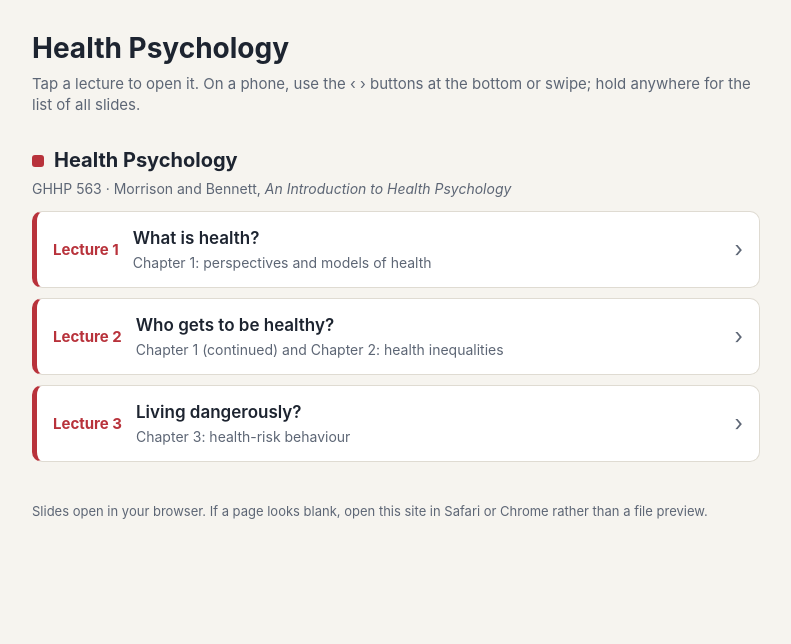
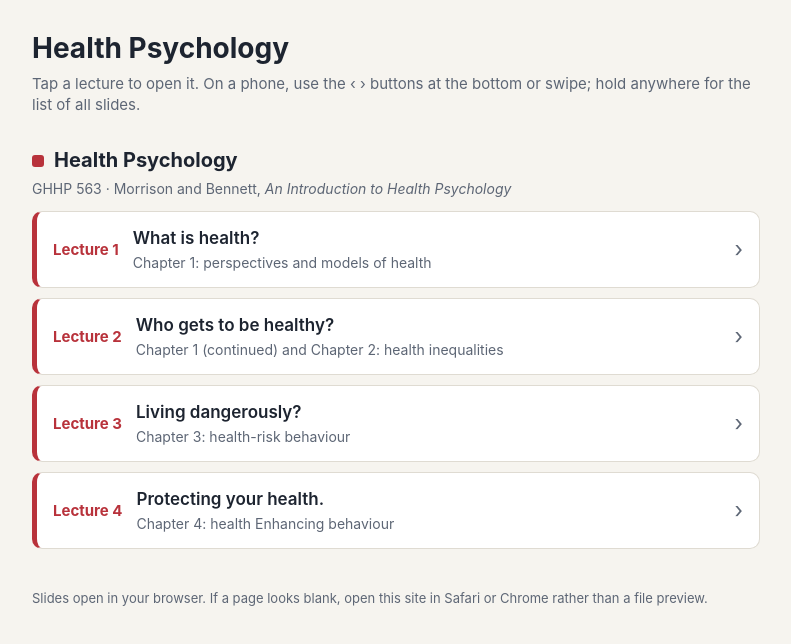
Before and after one commit to qzemad/GHHP563, a plain HTML site: page index.html in a window 1280 px wide. Shown: the whole page, without its empty margins (244-1035 px from the left). Drawn offline with Linux system fonts and the light colour scheme.

Commit message:
Update index.html
lecture 4 (link not updated yet)

```diff
--- a/index.html
+++ b/index.html
@@ -64,6 +64,11 @@
       <span class="go">›</span>
     </a>
 
+     <a class="lec" href="">
+      <span class="num">Lecture 4</span>
+      <span class="ttl">Protecting your health.<span class="sub">Chapter 4: health Enhancing behaviour</span></span>
+      <span class="go">›</span>
+    </a>
     <!-- paste the next Health Psychology lecture here -->
   </section>
 
```
